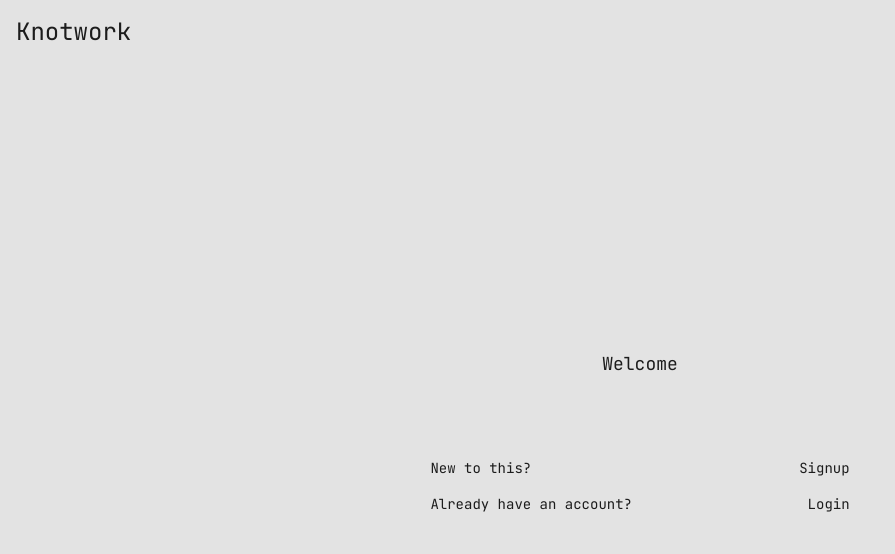
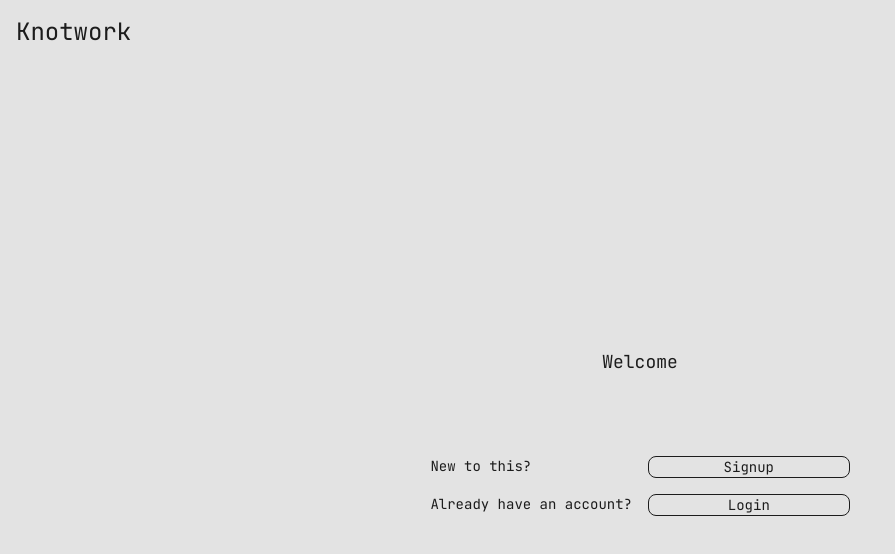
Before and after one commit to tarun-sri-sai/knotwork, a Next.js app: page / in a window 1280 px wide. Shown: the top 554 px of the page, without its empty margins (0-895 px from the left). Built offline with nearby package versions, Linux system fonts and the light colour scheme.

Commit message:
style the button tags

```diff
--- a/app/confirm-email/page.tsx
+++ b/app/confirm-email/page.tsx
@@ -31,7 +31,6 @@
           <button
             formAction={handleResend}
             type="submit"
-            className="text-right"
           >
             Resend email
           </button>
--- a/app/globals.css
+++ b/app/globals.css
@@ -36,3 +36,18 @@
 input:focus {
   background-size: 100% 2px;
 }
+
+button {
+  background: var(--background);
+  color: var(--foreground);
+  border: 1px solid var(--foreground);
+  border-radius: 0.5rem;
+  cursor: pointer;
+  transition: all 0.25s ease;
+}
+
+button:active {
+  background: var(--foreground);
+  color: var(--background);
+  transform: scale(0.97);
+}
--- a/app/login/page.tsx
+++ b/app/login/page.tsx
@@ -28,7 +28,7 @@
         </div>
 
         <div className="grid grid-cols-2 gap-4">
-          <button formAction={handleLogin} type="submit" className="text-right">
+          <button formAction={handleLogin} type="submit">
             Login
           </button>
         </div>
--- a/app/page.tsx
+++ b/app/page.tsx
@@ -8,14 +8,14 @@
       <div className="flex flex-col gap-4">
         <div className="grid grid-cols-2 gap-4">
           <p>New to this?</p>
-          <button formAction={handleSignup} type="submit" className="text-right">
+          <button formAction={handleSignup} type="submit">
             Signup
           </button>
         </div>
 
         <div className="grid grid-cols-2 gap-4">
           <p>Already have an account?</p>
-          <button formAction={handleLogin} type="submit" className="text-right">
+          <button formAction={handleLogin} type="submit">
             Login
           </button>
         </div>
--- a/app/signup/page.tsx
+++ b/app/signup/page.tsx
@@ -36,7 +36,6 @@
           <button
             formAction={handleSignup}
             type="submit"
-            className="text-right"
           >
             Sign up
           </button>
```
